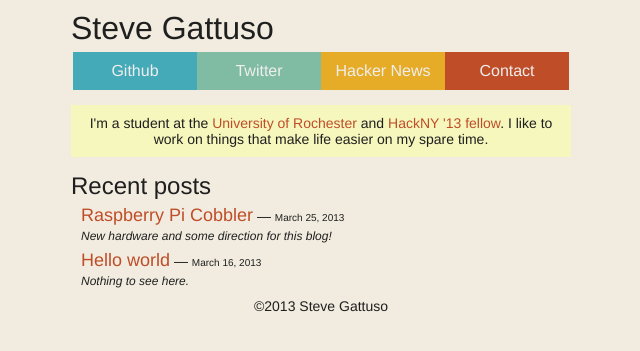
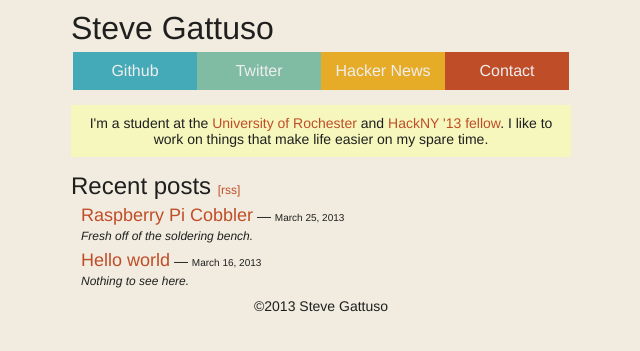
Before and after one commit to stevenleeg/website, a Jekyll site: the page built from index.html, in a window 1280 px wide. Shown: the top 351 px of the page, without its empty margins (319-959 px from the left). Built offline with Jekyll 4.4.1, drawn with Linux system fonts in a browser that asks for light colours.

Commit message:
Minor fixes

```diff
--- a/_posts/2013-03-25-raspberry-pi-cobbler.md
+++ b/_posts/2013-03-25-raspberry-pi-cobbler.md
@@ -1,7 +1,7 @@
 ---
 layout: post
 title: Raspberry Pi Cobbler
-description: New hardware and some direction for this blog!
+description: Fresh off of the soldering bench.
 catagory: tech
 ---
 
--- a/index.html
+++ b/index.html
@@ -2,7 +2,7 @@
 layout: default
 title: index
 ---
-<h1>Recent posts</h1>
+<h1>Recent posts <a href="/feed.xml" class="feed">[rss]</a></h1>
 {% for post in site.posts %}
 <a href="{{post.url}}" class="post">{{post.title}}</a> &mdash;  <span class="post_date">{{post.date | date: "%B %d, %Y" }}</span>
 <div class="post_minidescription">{{post.description}}</div>
--- a/static/style.css
+++ b/static/style.css
@@ -13,6 +13,10 @@
 
 a:hover {
     color: #1F1F1F;
+}
+
+a.feed {
+    font-size: 12px;
 }
 
 h1 {
```
